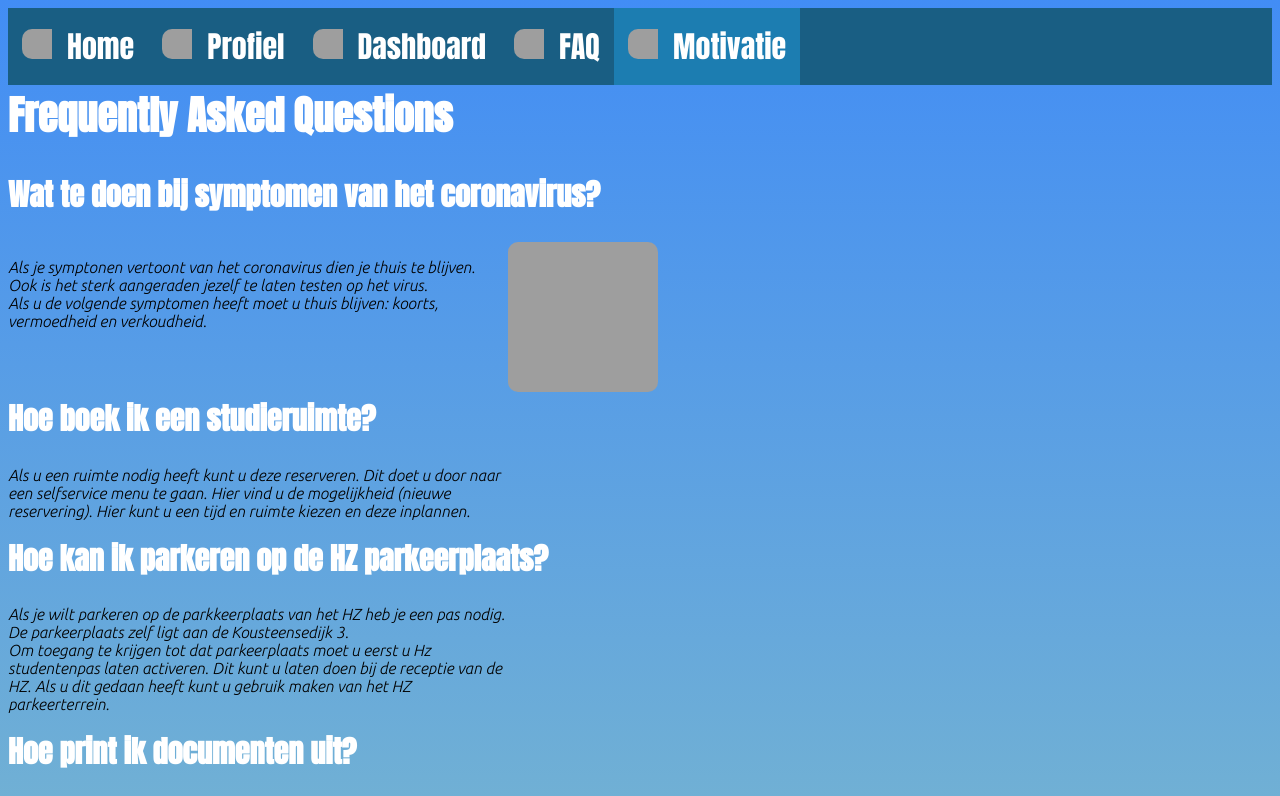
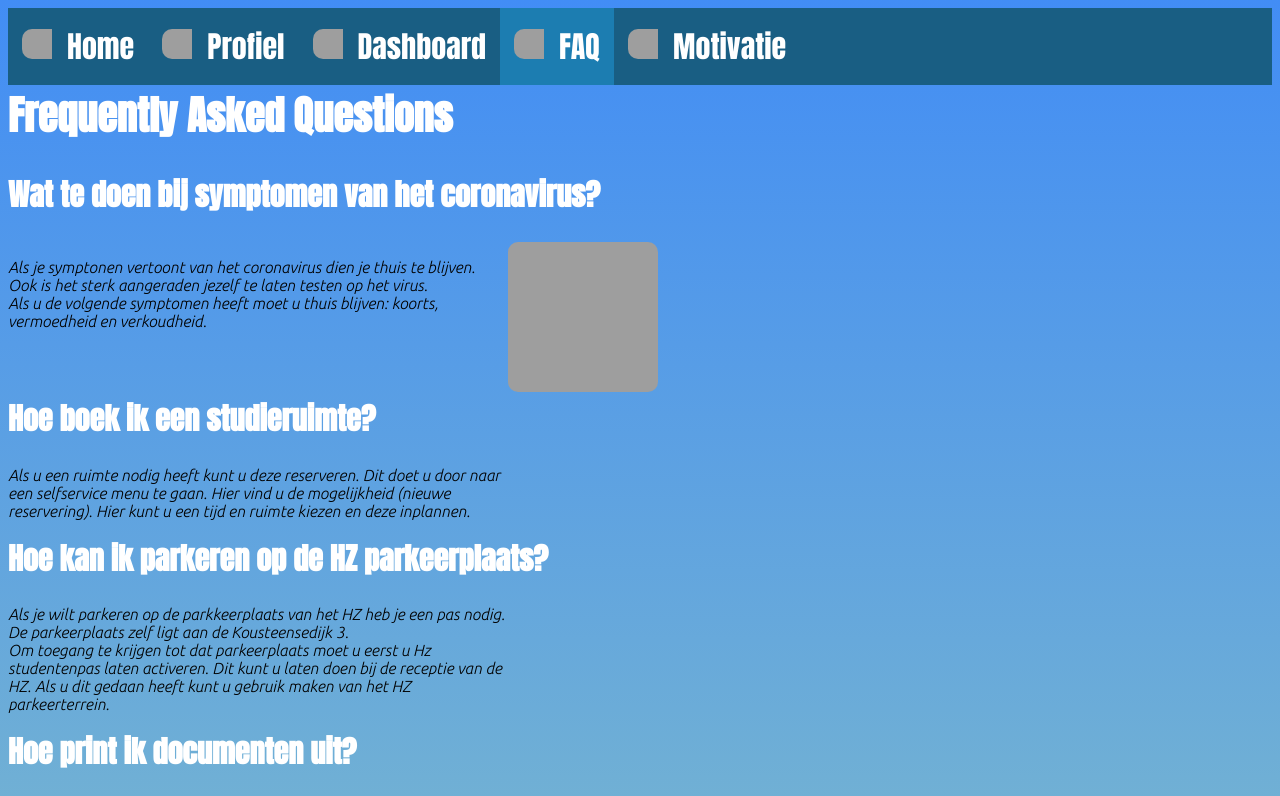
Before and after one commit to ThomasMelis/ThomasMelis.github.io, a plain HTML site: page faq.html in a window 1280 px wide. Shown: the top 796 px of the page. Drawn offline with Linux system fonts and the light colour scheme; grey boxes are pictures that could not be loaded.

Commit message:
changed link active for the navbar

```diff
--- a/faq.html
+++ b/faq.html
@@ -21,10 +21,10 @@
             <li><a class="link" href="dashboard.html"><img class="img_png_navbar"
                         src="https://img.pngio.com/open-book-icon-symbol-vector-free-vector-silhouette-graphics-ai-open-book-silhouette-png-800_800.png"
                         width="30" height="30">Dashboard</a></li>
-            <li><a class="link" href="faq.html"><img class="img_png_navbar"
+            <li><a class="link active" href="faq.html"><img class="img_png_navbar"
                         src="https://icon-library.com/images/anonymous-person-icon/anonymous-person-icon-22.jpg"
                         width="30" height="30">FAQ</a></li>
-                        <li><a class="link active" href="motivatie.html"><img class="img_png_navbar" src ="https://static.thenounproject.com/png/14892-200.png" width="30" height="30">Motivatie</a></li>
+                        <li><a class="link" href="motivatie.html"><img class="img_png_navbar" src ="https://static.thenounproject.com/png/14892-200.png" width="30" height="30">Motivatie</a></li>
         </ul>
     </div>
     <h1>Frequently Asked Questions</h1>
```
Also changed, not shown: index.html (+2 -2 lines), profile.html (+2 -2 lines).
